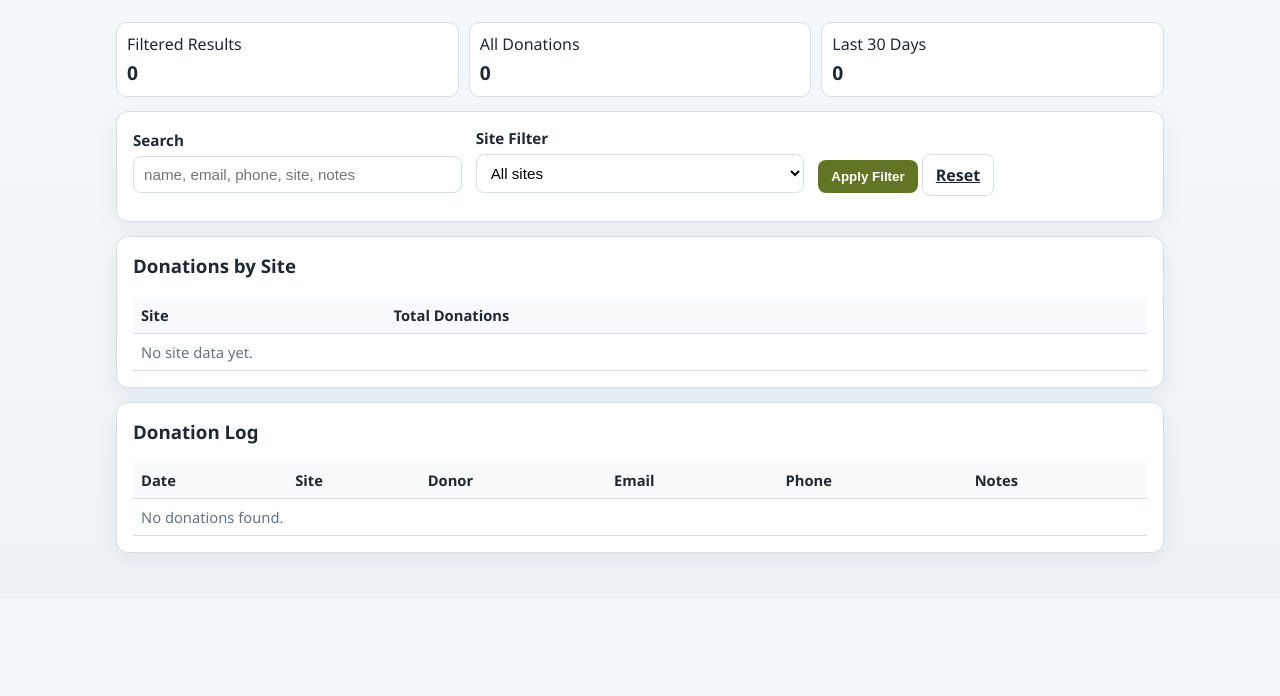
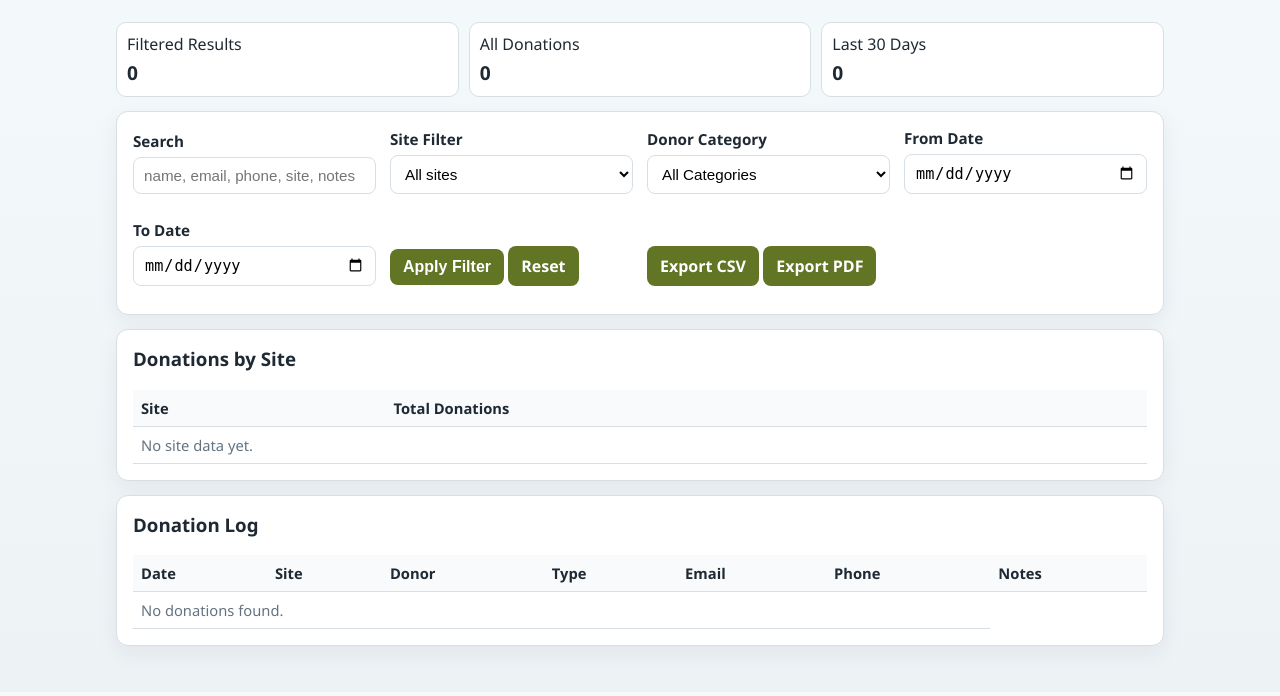
Before and after one commit to tinrt/CFA_intake, a Django app: page /donations/log/ in a window 1280 px wide. Shown: the part 80-776 px from the top of the page. Run offline with Django 5.2, Linux system fonts and the light colour scheme; the visitor is signed in with stand-in values (Sample User, id 1); data comes from the database, SQL or seed files in the repository; data that the repository does not hold is empty.

Commit message:
updates on input

```diff
--- a/donations/models.py
+++ b/donations/models.py
@@ -13,9 +13,16 @@ class Site(models.Model):
 
 
 class Donation(models.Model):
+    DONOR_TYPE_CHOICES = [
+        ("Civic", "Civic"),
+        ("Religious", "Religious"),
+        ("Corporate", "Corporate"),
+        ("Individual", "Individual"),
+    ]
     site = models.ForeignKey(Site, on_delete=models.PROTECT, related_name="donations")
     donation_date = models.DateField()
     donor_name = models.CharField(max_length=120)
+    donor_type = models.CharField(max_length=16, choices=DONOR_TYPE_CHOICES, default="Individual")
     email = models.EmailField(blank=True)
     phone_number = models.CharField(max_length=30, blank=True)
     notes = models.TextField()
--- a/donations/urls.py
+++ b/donations/urls.py
@@ -7,4 +7,6 @@ urlpatterns = [
     path("donations/new/", views.donation_create, name="donation-create"),
     path("donations/log/", views.donation_log, name="donation-log"),
     path("api/donor-suggestions/", views.donor_suggestions, name="donor-suggestions"),
+    path("donations/export/csv/", views.donation_export_csv, name="donation-export-csv"),
+    path("donations/export/pdf/", views.donation_export_pdf, name="donation-export-pdf"),
 ]
--- a/donations/views.py
+++ b/donations/views.py
@@ -1,3 +1,132 @@
+
+
+import csv
+from django.http import HttpResponse
+from django.contrib.auth.decorators import login_required
+from reportlab.lib.pagesizes import letter, landscape
+from reportlab.pdfgen import canvas
+from reportlab.lib.units import inch
+
+@login_required
+def donation_export_csv(request):
+    # Use same filters as donation_log
+    query = request.GET.get("q", "").strip()
+    site = request.GET.get("site", "").strip()
+    donor_type = request.GET.get("donor_type", "").strip()
+    date_from = request.GET.get("date_from", "").strip()
+    date_to = request.GET.get("date_to", "").strip()
+
+    donations = Donation.objects.select_related("site").all()
+    if query:
+        donations = donations.filter(
+            Q(donor_name__icontains=query)
+            | Q(email__icontains=query)
+            | Q(phone_number__icontains=query)
+            | Q(notes__icontains=query)
+            | Q(site__name__icontains=query)
+        )
+    if site:
+        donations = donations.filter(site__name__iexact=site)
+    if donor_type:
+        donations = donations.filter(donor_type=donor_type)
+    if date_from:
+        donations = donations.filter(donation_date__gte=date_from)
+    if date_to:
+        donations = donations.filter(donation_date__lte=date_to)
+
+    response = HttpResponse(content_type='text/csv')
+    response['Content-Disposition'] = 'attachment; filename="donations.csv"'
+    writer = csv.writer(response)
+    writer.writerow(["Date", "Site", "Donor", "Type", "Email", "Phone", "Notes"])
+    for d in donations:
+        writer.writerow([
+            d.donation_date,
+            d.site.name,
+            d.donor_name,
+            d.donor_type,
+            d.email,
+            d.phone_number,
+            d.notes,
+        ])
+    return response
+
+
+
+@login_required
+def donation_export_pdf(request):
+    # Use same filters as donation_log
+    query = request.GET.get("q", "").strip()
+    site = request.GET.get("site", "").strip()
+    donor_type = request.GET.get("donor_type", "").strip()
+    date_from = request.GET.get("date_from", "").strip()
+    date_to = request.GET.get("date_to", "").strip()
+
+    donations = Donation.objects.select_related("site").all()
+    if query:
+        donations = donations.filter(
+            Q(donor_name__icontains=query)
+            | Q(email__icontains=query)
+            | Q(phone_number__icontains=query)
+            | Q(notes__icontains=query)
+            | Q(site__name__icontains=query)
+        )
+    if site:
+        donations = donations.filter(site__name__iexact=site)
+    if donor_type:
+        donations = donations.filter(donor_type=donor_type)
+    if date_from:
+        donations = donations.filter(donation_date__gte=date_from)
+    if date_to:
+        donations = donations.filter(donation_date__lte=date_to)
+
+    response = HttpResponse(content_type='application/pdf')
+    response['Content-Disposition'] = 'attachment; filename="donations.pdf"'
+
+    buffer = []
+    c = canvas.Canvas(response, pagesize=landscape(letter))
+    width, height = landscape(letter)
+
+    # Table header
+    columns = ["Date", "Site", "Donor", "Type", "Email", "Phone", "Notes"]
+    col_widths = [1*inch, 1.5*inch, 1.5*inch, 1*inch, 2*inch, 1.2*inch, 3*inch]
+    x = 0.5 * inch
+    y = height - 0.75 * inch
+    for i, col in enumerate(columns):
+        c.setFont("Helvetica-Bold", 11)
+        c.drawString(x, y, col)
+        x += col_widths[i]
+
+    # Table rows
+    y -= 0.3 * inch
+    c.setFont("Helvetica", 10)
+    for d in donations:
+        x = 0.5 * inch
+        row = [
+            str(d.donation_date),
+            d.site.name,
+            d.donor_name,
+            d.donor_type,
+            d.email,
+            d.phone_number,
+            (d.notes[:60] + ("..." if len(d.notes) > 60 else "")),
+        ]
+        for i, value in enumerate(row):
+            c.drawString(x, y, value if value else "-")
+            x += col_widths[i]
+        y -= 0.25 * inch
+        if y < 0.75 * inch:
+            c.showPage()
+            y = height - 0.75 * inch
+            c.setFont("Helvetica-Bold", 11)
+            x = 0.5 * inch
+            for i, col in enumerate(columns):
+                c.drawString(x, y, col)
+                x += col_widths[i]
+            y -= 0.3 * inch
+            c.setFont("Helvetica", 10)
+
+    c.save()
+    return response
 from datetime import date, timedelta
 
 from django.contrib.auth.decorators import login_required
@@ -48,6 +177,9 @@ def donation_create(request):
 def donation_log(request):
     query = request.GET.get("q", "").strip()
     site = request.GET.get("site", "").strip()
+    donor_type = request.GET.get("donor_type", "").strip()
+    date_from = request.GET.get("date_from", "").strip()
+    date_to = request.GET.get("date_to", "").strip()
 
     donations = Donation.objects.select_related("site").all()
     if query:
@@ -60,6 +192,12 @@ def donation_log(request):
         )
     if site:
         donations = donations.filter(site__name__iexact=site)
+    if donor_type:
+        donations = donations.filter(donor_type=donor_type)
+    if date_from:
+        donations = donations.filter(donation_date__gte=date_from)
+    if date_to:
+        donations = donations.filter(donation_date__lte=date_to)
 
     site_totals = (
         Donation.objects.values(site_name=F("site__name"))
@@ -69,10 +207,22 @@ def donation_log(request):
     recent_cutoff = date.today() - timedelta(days=30)
     last_30_days_total = Donation.objects.filter(donation_date__gte=recent_cutoff).count()
 
+    donor_type_choices = [
+        ("", "All Categories"),
+        ("Civic", "Civic"),
+        ("Religious", "Religious"),
+        ("Corporate", "Corporate"),
+        ("Individual", "Individual"),
+    ]
+
     context = {
         "donations": donations,
         "query": query,
         "site": site,
+        "donor_type": donor_type,
+        "date_from": date_from,
+        "date_to": date_to,
+        "donor_type_choices": donor_type_choices,
         "active_sites": Site.objects.filter(is_active=True).order_by("name"),
         "total_count": donations.count(),
         "all_time_count": Donation.objects.count(),
--- a/templates/base.html
+++ b/templates/base.html
@@ -130,6 +130,9 @@
             border-radius: 8px;
             font-weight: 600;
             cursor: pointer;
+            text-decoration: none;
+            font-size: 1rem;
+            display: inline-block;
         }
 
         .btn:hover { background: var(--primary-strong); }
@@ -138,6 +141,13 @@
             background: #fff;
             color: var(--text);
             border: 1px solid var(--line);
+            padding: 9px 13px;
+            border-radius: 8px;
+            font-weight: 600;
+            font-size: 1rem;
+            height: auto;
+            text-decoration: none;
+            display: inline-block;
         }
 
         .muted { color: var(--muted); }
--- a/templates/donations/donation_form.html
+++ b/templates/donations/donation_form.html
@@ -26,6 +26,11 @@
                 {{ form.donor_name.errors }}
                 {{ form.donor_name }}
                 <datalist id="donor-name-suggestions"></datalist>
+            </div>
+            <div class="form-row">
+                <label>Donor Type</label>
+                {{ form.donor_type.errors }}
+                {{ form.donor_type }}
             </div>
             <div class="form-row">
                 <label for="id_email">Email</label>
--- a/templates/donations/donation_log.html
+++ b/templates/donations/donation_log.html
@@ -25,8 +25,28 @@
             </select>
         </div>
         <div class="form-row">
+            <label for="donor_type">Donor Category</label>
+            <select class="form-control" id="donor_type" name="donor_type">
+                {% for value, label in donor_type_choices %}
+                <option value="{{ value }}" {% if value == donor_type %}selected{% endif %}>{{ label }}</option>
+                {% endfor %}
+            </select>
+        </div>
+        <div class="form-row">
+            <label for="date_from">From Date</label>
+            <input class="form-control" id="date_from" type="date" name="date_from" value="{{ date_from }}">
+        </div>
+        <div class="form-row">
+            <label for="date_to">To Date</label>
+            <input class="form-control" id="date_to" type="date" name="date_to" value="{{ date_to }}">
+        </div>
+        <div class="form-row">
             <button class="btn" type="submit">Apply Filter</button>
-            <a class="btn btn-secondary" href="{% url 'donation-log' %}">Reset</a>
+            <a class="btn" href="{% url 'donation-log' %}">Reset</a>
+        </div>
+        <div class="form-row">
+            <a class="btn" href="{% url 'donation-export-csv' %}?q={{ query }}&site={{ site }}&donor_type={{ donor_type }}&date_from={{ date_from }}&date_to={{ date_to }}" target="_blank">Export CSV</a>
+            <a class="btn" href="{% url 'donation-export-pdf' %}?q={{ query }}&site={{ site }}&donor_type={{ donor_type }}&date_from={{ date_from }}&date_to={{ date_to }}" target="_blank">Export PDF</a>
         </div>
     </form>
 </div>
@@ -61,6 +81,7 @@
                 <th>Date</th>
                 <th>Site</th>
                 <th>Donor</th>
+                <th>Type</th>
                 <th>Email</th>
                 <th>Phone</th>
                 <th>Notes</th>
@@ -72,6 +93,7 @@
                 <td>{{ donation.donation_date }}</td>
                 <td>{{ donation.site.name }}</td>
                 <td>{{ donation.donor_name }}</td>
+                <td>{{ donation.donor_type }}</td>
                 <td>{{ donation.email|default:"-" }}</td>
                 <td>{{ donation.phone_number|default:"-" }}</td>
                 <td>{{ donation.notes }}</td>
```
Also changed, not shown: donations/forms.py (+12 -0 lines), donations/migrations/0006_donation_donor_type.py (added).
